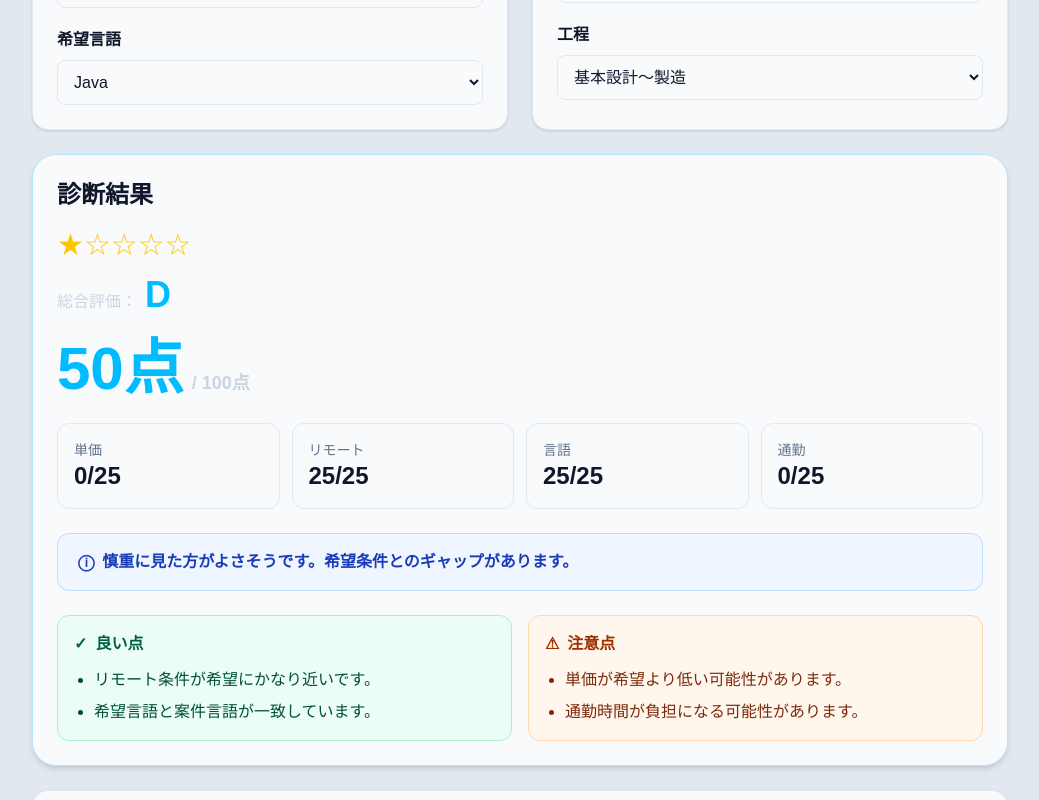
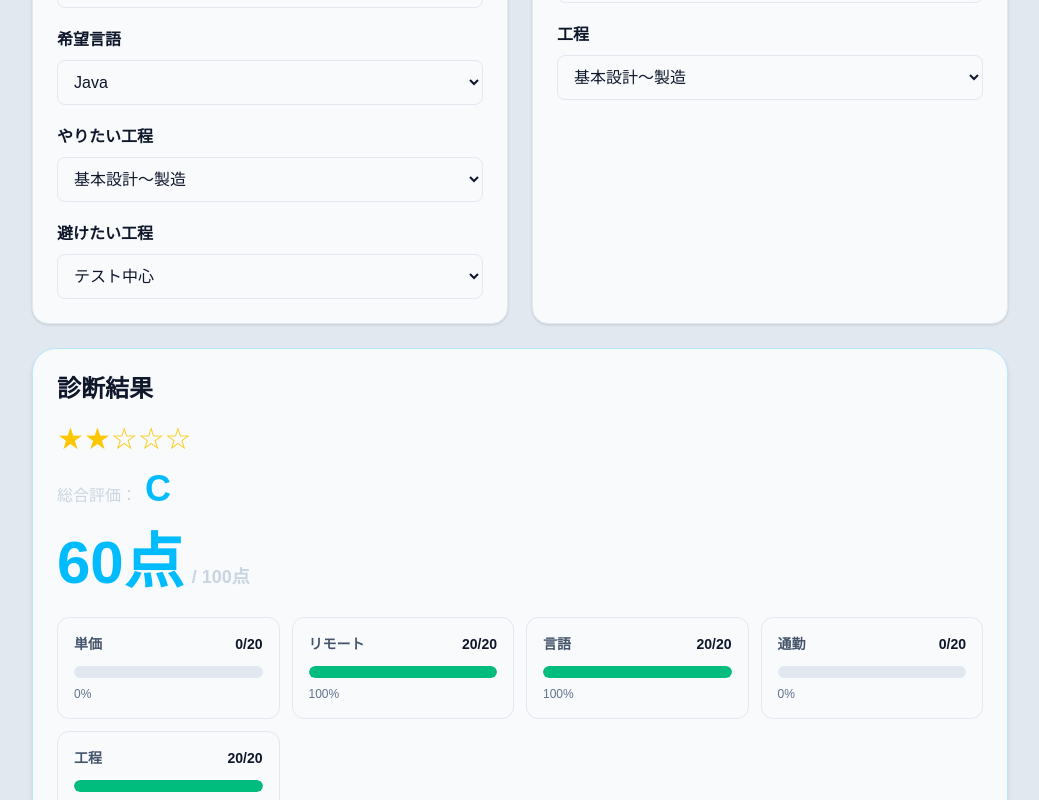
Before and after one commit to hirokilabdev-cloud/ses-checker, a Next.js app: page / in a window 1280 px wide. Shown: the part 840-1640 px from the top of the page, without its empty margins (120-1159 px from the left). Built offline with nearby package versions, Linux system fonts and the light colour scheme.

Commit message:
Ver0.8 工程スコアを追加

```diff
--- a/app/page.tsx
+++ b/app/page.tsx
@@ -9,6 +9,8 @@ export default function Home() {
   const [homeArea, setHomeArea] = useState("豊川");
   const [preferredLocation, setPreferredLocation] = useState("名古屋駅");
   const [language, setLanguage] = useState("Java");
+  const [preferredProcess, setPreferredProcess] = useState("基本設計〜製造");
+  const [avoidProcess, setAvoidProcess] = useState("テスト中心");
 
   const [projectPrice, setProjectPrice] = useState("");
   const [projectRemoteLevel, setProjectRemoteLevel] = useState("週3以上");
@@ -26,12 +28,12 @@ export default function Home() {
   const priceScore =
   targetPriceNumber > 0 && projectPriceNumber > 0
     ? projectPriceNumber >= targetPriceNumber
-        ? 25
+      ? 20
       : projectPriceNumber >= targetPriceNumber * 0.9
-          ? 20
+        ? 16
         : projectPriceNumber >= targetPriceNumber * 0.8
-            ? 15
-            : 8
+          ? 12
+          : 6
     : 0;
 
   const remoteRank: Record<string, number> = {
@@ -43,25 +45,33 @@ export default function Home() {
 
   const remoteScore =
   remoteRank[projectRemoteLevel] >= remoteRank[remoteLevel]
-      ? 25
+    ? 20
     : remoteRank[projectRemoteLevel] === remoteRank[remoteLevel] - 1
-        ? 18
+      ? 14
       : remoteRank[projectRemoteLevel] === remoteRank[remoteLevel] - 2
-          ? 10
-          : 5;
+        ? 8
+        : 4;
 
-  const languageScore = language === projectLanguage ? 25 : 10;
+  const languageScore = language === projectLanguage ? 20 : 8;
 
   const commuteScore =
   commuteTimeNumber > 0 && projectCommuteTimeNumber > 0
     ? projectCommuteTimeNumber <= commuteTimeNumber
-        ? 25
+      ? 20
       : projectCommuteTimeNumber <= commuteTimeNumber + 20
-          ? 15
-          : 5
+        ? 12
+        : 4
     : 0;
 
-  const totalScore = priceScore + remoteScore + languageScore + commuteScore;
+  const processScore =
+  projectProcess === avoidProcess
+    ? 3
+    : projectProcess === preferredProcess
+      ? 20
+      : 12;
+
+  const totalScore =
+  priceScore + remoteScore + languageScore + commuteScore + processScore;
 
   let rank = "D";
   if (totalScore >= 90) rank = "S";
@@ -78,15 +88,18 @@ export default function Home() {
   const goodPoints = [
     priceScore >= 20 ? "単価が希望条件に近い、または希望以上です。" : "",
     remoteScore >= 20 ? "リモート条件が希望にかなり近いです。" : "",
-    languageScore === 25 ? "希望言語と案件言語が一致しています。" : "",
+    languageScore === 20 ? "希望言語と案件言語が一致しています。" : "",
     commuteScore >= 20 ? "通勤負担は許容範囲に収まりそうです。" : "",
+    processScore >= 16 ? "案件工程が希望工程に近いです。" : "",
   ].filter(Boolean);
 
   const cautionPoints = [
     priceScore < 20 ? "単価が希望より低い可能性があります。" : "",
     remoteScore < 20 ? "リモート頻度は希望より少ない可能性があります。" : "",
-    languageScore < 25 ? "希望言語と案件言語が一致していません。" : "",
+    languageScore < 20 ? "希望言語と案件言語が一致していません。" : "",
     commuteScore < 20 ? "通勤時間が負担になる可能性があります。" : "",
+    projectProcess === avoidProcess ? "避けたい工程に該当している可能性があります。" : "",
+    processScore < 12 ? "工程面で希望とのズレがありそうです。" : "",
   ].filter(Boolean);
 
   const resultComment =
@@ -105,7 +118,7 @@ export default function Home() {
       <div className="mx-auto max-w-5xl px-6 py-12">
         <div className="mb-10 rounded-3xl border border-slate-200 bg-slate-50 p-8 shadow-sm">
           <p className="mb-4 text-sm font-semibold text-sky-400">
-            SES案件比較ツール Ver0.6
+            SES案件比較ツール Ver0.8
           </p>
           <h1 className="mb-6 text-4xl font-bold md:text-5xl">
             SES案件チェッカー
@@ -125,6 +138,32 @@ export default function Home() {
             <Input label="自宅・最寄りエリア" value={homeArea} setValue={setHomeArea} placeholder="例：豊川" />
             <Input label="希望勤務地" value={preferredLocation} setValue={setPreferredLocation} placeholder="例：名古屋駅 / 東三河" />
             <Select label="希望言語" value={language} setValue={setLanguage} options={["Java", "JavaScript", "TypeScript", "Python", "PHP", "その他"]} />
+            <Select
+              label="やりたい工程"
+              value={preferredProcess}
+              setValue={setPreferredProcess}
+              options={[
+                "要件定義〜基本設計",
+                "基本設計〜製造",
+                "製造〜単体テスト",
+                "テスト中心",
+                "保守・運用",
+                "PMO・調整中心",
+              ]}
+            />
+            <Select
+              label="避けたい工程"
+              value={avoidProcess}
+              setValue={setAvoidProcess}
+              options={[
+                "要件定義〜基本設計",
+                "基本設計〜製造",
+                "製造〜単体テスト",
+                "テスト中心",
+                "保守・運用",
+                "PMO・調整中心",
+              ]}
+            />
           </section>
 
           <section className="space-y-5 rounded-2xl border border-slate-200 bg-slate-50 p-6 shadow-sm">
@@ -158,6 +197,7 @@ export default function Home() {
             <ScoreCard title="リモート" score={remoteScore} />
             <ScoreCard title="言語" score={languageScore} />
             <ScoreCard title="通勤" score={commuteScore} />
+            <ScoreCard title="工程" score={processScore} />
           </div>
 
           <p className="mb-6 rounded-xl border border-blue-200 bg-blue-50 px-5 py-4 font-semibold text-blue-800">
@@ -237,10 +277,32 @@ function Select({
 }
 
 function ScoreCard({ title, score }: { title: string; score: number }) {
+  const percentage = Math.round((score / 20) * 100);
+
+  let barColor = "bg-red-400";
+  if (percentage >= 80) {
+    barColor = "bg-emerald-500";
+  } else if (percentage >= 60) {
+    barColor = "bg-sky-500";
+  } else if (percentage >= 40) {
+    barColor = "bg-amber-400";
+  }
+
   return (
     <div className="rounded-xl border border-slate-200 bg-slate-50 p-4">
-  <p className="text-sm text-slate-500">{title}</p>
-      <p className="text-2xl font-bold text-slate-900">{score}/25</p>
+      <div className="mb-3 flex items-center justify-between">
+        <p className="text-sm font-semibold text-slate-600">{title}</p>
+        <p className="text-sm font-bold text-slate-900">{score}/20</p>
+      </div>
+
+      <div className="h-3 overflow-hidden rounded-full bg-slate-200">
+        <div
+          className={`h-full rounded-full ${barColor}`}
+          style={{ width: `${percentage}%` }}
+        />
+      </div>
+
+      <p className="mt-2 text-xs text-slate-500">{percentage}%</p>
     </div>
   );
 }
```
Lines whose indentation alone changed are shown as unchanged.
